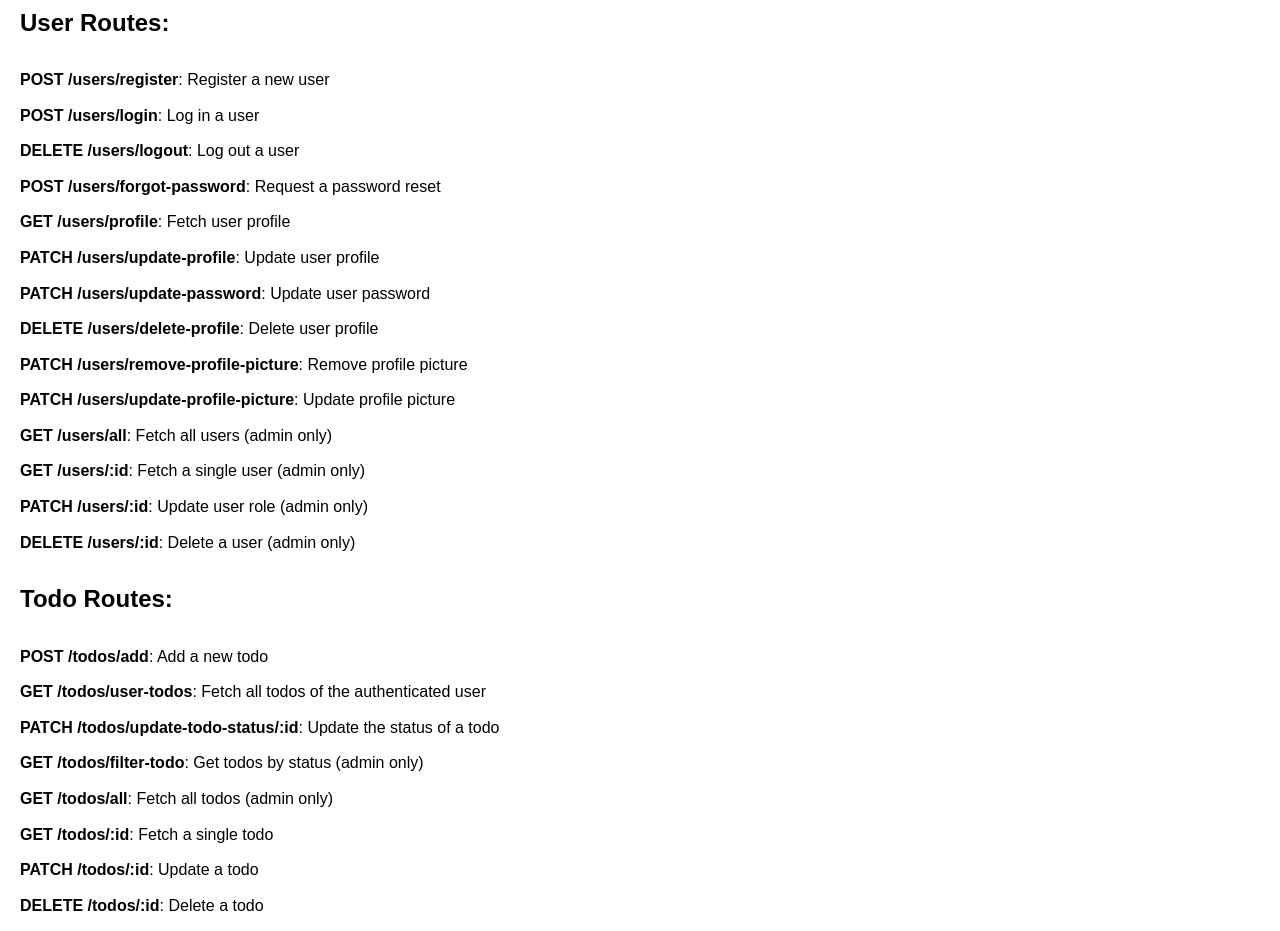
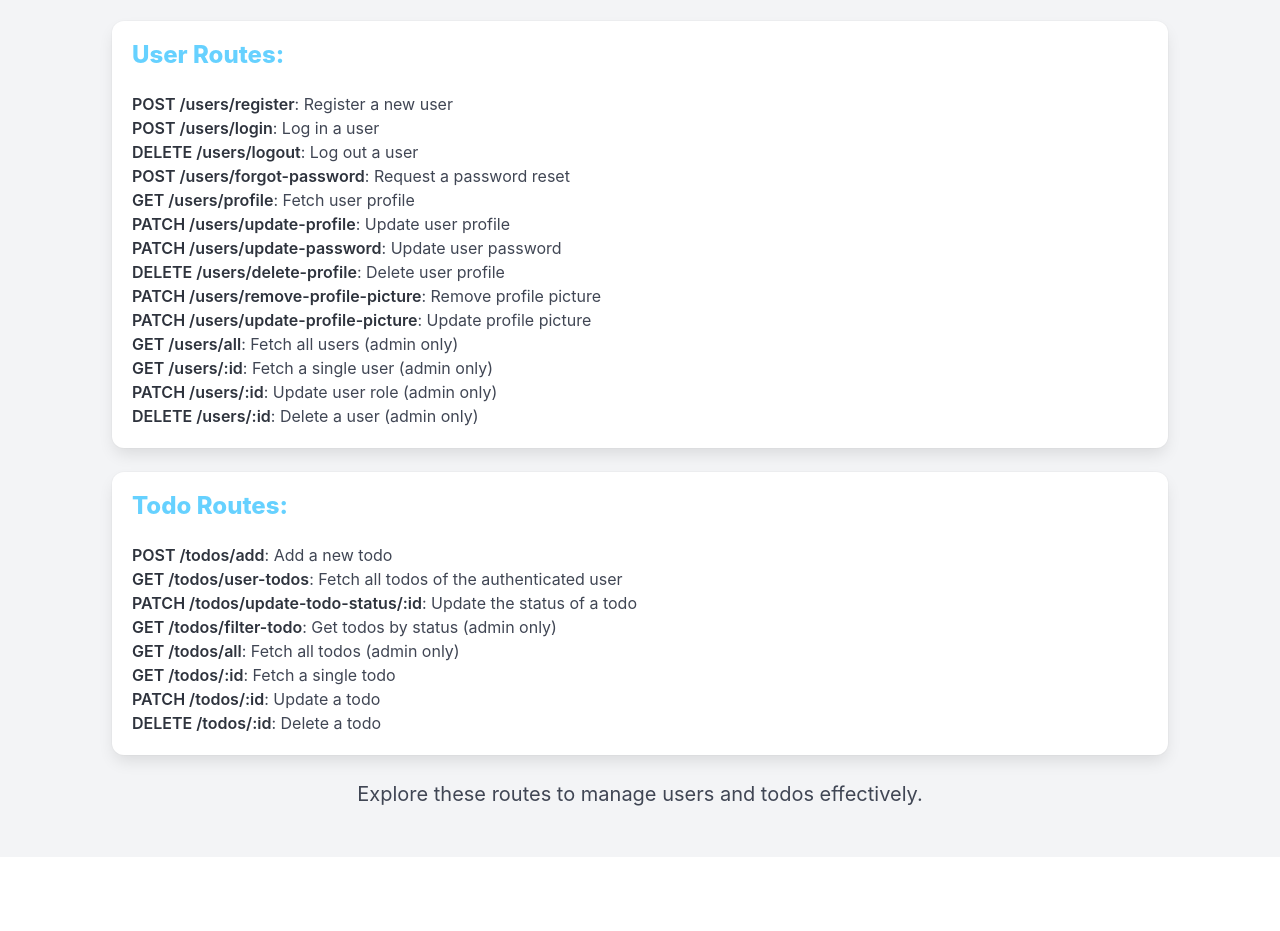
Before and after one commit to urssanjaysingh/User-Todo-API, a website: page public/welcome.html in a window 1280 px wide. Shown: the part 136-1067 px from the top of the page. After the commit the page ends 1017 px from the top, so only its background shows below. Drawn offline with nearby package versions, Linux system fonts and the light colour scheme.

Commit message:
Ready to Deploy

```diff
--- a/public/welcome.html
+++ b/public/welcome.html
@@ -4,112 +4,123 @@
         <meta charset="UTF-8" />
         <meta name="viewport" content="width=device-width, initial-scale=1.0" />
         <title>Welcome to the User Todo API</title>
-        <style>
-            body {
-                font-family: Arial, sans-serif;
-                line-height: 1.6;
-                margin: 20px;
-            }
-            h1 {
-                color: #333;
-            }
-            .route-section {
-                margin-bottom: 20px;
-            }
-            .route-section h2 {
-                margin-top: 20px;
-            }
-            ul {
-                list-style-type: none;
-                padding-left: 0;
-            }
-            li {
-                padding: 5px 0;
-            }
-        </style>
+        <link
+            rel="stylesheet"
+            href="https://cdn.jsdelivr.net/npm/bulma@1.0.2/css/bulma.min.css"
+        />
     </head>
-    <body>
-        <h1>Welcome to the User Todo API!</h1>
-        <p>Here are the available routes:</p>
+    <body class="has-background-light">
+        <div class="container my-5">
+            <section class="section">
+                <div class="content has-text-centered">
+                    <h1 class="title is-3 has-text-primary">
+                        Welcome to the User Todo API!
+                    </h1>
+                    <p class="subtitle is-5">Here are the available routes:</p>
+                </div>
 
-        <div class="route-section">
-            <h2>User Routes:</h2>
-            <ul>
+                <div class="box">
+                    <h2 class="title is-4 has-text-info">User Routes:</h2>
+                    <ul class="list is-hoverable">
                         <li>
-                    <strong>POST /users/register</strong>: Register a new user
+                            <strong>POST /users/register</strong>: Register a
+                            new user
                         </li>
-                <li><strong>POST /users/login</strong>: Log in a user</li>
-                <li><strong>DELETE /users/logout</strong>: Log out a user</li>
                         <li>
-                    <strong>POST /users/forgot-password</strong>: Request a
-                    password reset
+                            <strong>POST /users/login</strong>: Log in a user
                         </li>
-                <li><strong>GET /users/profile</strong>: Fetch user profile</li>
                         <li>
-                    <strong>PATCH /users/update-profile</strong>: Update user
+                            <strong>DELETE /users/logout</strong>: Log out a
+                            user
+                        </li>
+                        <li>
+                            <strong>POST /users/forgot-password</strong>:
+                            Request a password reset
+                        </li>
+                        <li>
+                            <strong>GET /users/profile</strong>: Fetch user
                             profile
                         </li>
                         <li>
-                    <strong>PATCH /users/update-password</strong>: Update user
-                    password
+                            <strong>PATCH /users/update-profile</strong>: Update
+                            user profile
                         </li>
                         <li>
-                    <strong>DELETE /users/delete-profile</strong>: Delete user
-                    profile
+                            <strong>PATCH /users/update-password</strong>:
+                            Update user password
                         </li>
                         <li>
-                    <strong>PATCH /users/remove-profile-picture</strong>: Remove
-                    profile picture
+                            <strong>DELETE /users/delete-profile</strong>:
+                            Delete user profile
                         </li>
                         <li>
-                    <strong>PATCH /users/update-profile-picture</strong>: Update
-                    profile picture
+                            <strong>PATCH /users/remove-profile-picture</strong
+                            >: Remove profile picture
                         </li>
                         <li>
-                    <strong>GET /users/all</strong>: Fetch all users (admin
-                    only)
+                            <strong>PATCH /users/update-profile-picture</strong
+                            >: Update profile picture
                         </li>
                         <li>
-                    <strong>GET /users/:id</strong>: Fetch a single user (admin
-                    only)
+                            <strong>GET /users/all</strong>: Fetch all users
+                            (admin only)
                         </li>
                         <li>
-                    <strong>PATCH /users/:id</strong>: Update user role (admin
-                    only)
+                            <strong>GET /users/:id</strong>: Fetch a single user
+                            (admin only)
                         </li>
                         <li>
-                    <strong>DELETE /users/:id</strong>: Delete a user (admin
-                    only)
+                            <strong>PATCH /users/:id</strong>: Update user role
+                            (admin only)
+                        </li>
+                        <li>
+                            <strong>DELETE /users/:id</strong>: Delete a user
+                            (admin only)
                         </li>
                     </ul>
                 </div>
 
-        <div class="route-section">
-            <h2>Todo Routes:</h2>
-            <ul>
-                <li><strong>POST /todos/add</strong>: Add a new todo</li>
+                <div class="box mt-5">
+                    <h2 class="title is-4 has-text-info">Todo Routes:</h2>
+                    <ul class="list is-hoverable">
                         <li>
-                    <strong>GET /todos/user-todos</strong>: Fetch all todos of
-                    the authenticated user
+                            <strong>POST /todos/add</strong>: Add a new todo
                         </li>
                         <li>
-                    <strong>PATCH /todos/update-todo-status/:id</strong>: Update
-                    the status of a todo
+                            <strong>GET /todos/user-todos</strong>: Fetch all
+                            todos of the authenticated user
                         </li>
                         <li>
-                    <strong>GET /todos/filter-todo</strong>: Get todos by status
+                            <strong>PATCH /todos/update-todo-status/:id</strong
+                            >: Update the status of a todo
+                        </li>
+                        <li>
+                            <strong>GET /todos/filter-todo</strong>: Get todos
+                            by status (admin only)
+                        </li>
+                        <li>
+                            <strong>GET /todos/all</strong>: Fetch all todos
                             (admin only)
                         </li>
                         <li>
-                    <strong>GET /todos/all</strong>: Fetch all todos (admin
-                    only)
+                            <strong>GET /todos/:id</strong>: Fetch a single todo
                         </li>
-                <li><strong>GET /todos/:id</strong>: Fetch a single todo</li>
-                <li><strong>PATCH /todos/:id</strong>: Update a todo</li>
-                <li><strong>DELETE /todos/:id</strong>: Delete a todo</li>
+                        <li>
+                            <strong>PATCH /todos/:id</strong>: Update a todo
+                        </li>
+                        <li>
+                            <strong>DELETE /todos/:id</strong>: Delete a todo
+                        </li>
                     </ul>
                 </div>
 
-        <p>Explore these routes to manage users and todos effectively.</p>
+                <div class="content has-text-centered mt-5">
+                    <p class="is-size-5">
+                        Explore these routes to manage users and todos
+                        effectively.
+                    </p>
+                </div>
+            </section>
+        </div>
     </body>
 </html>
```
Lines whose indentation alone changed are shown as unchanged.
